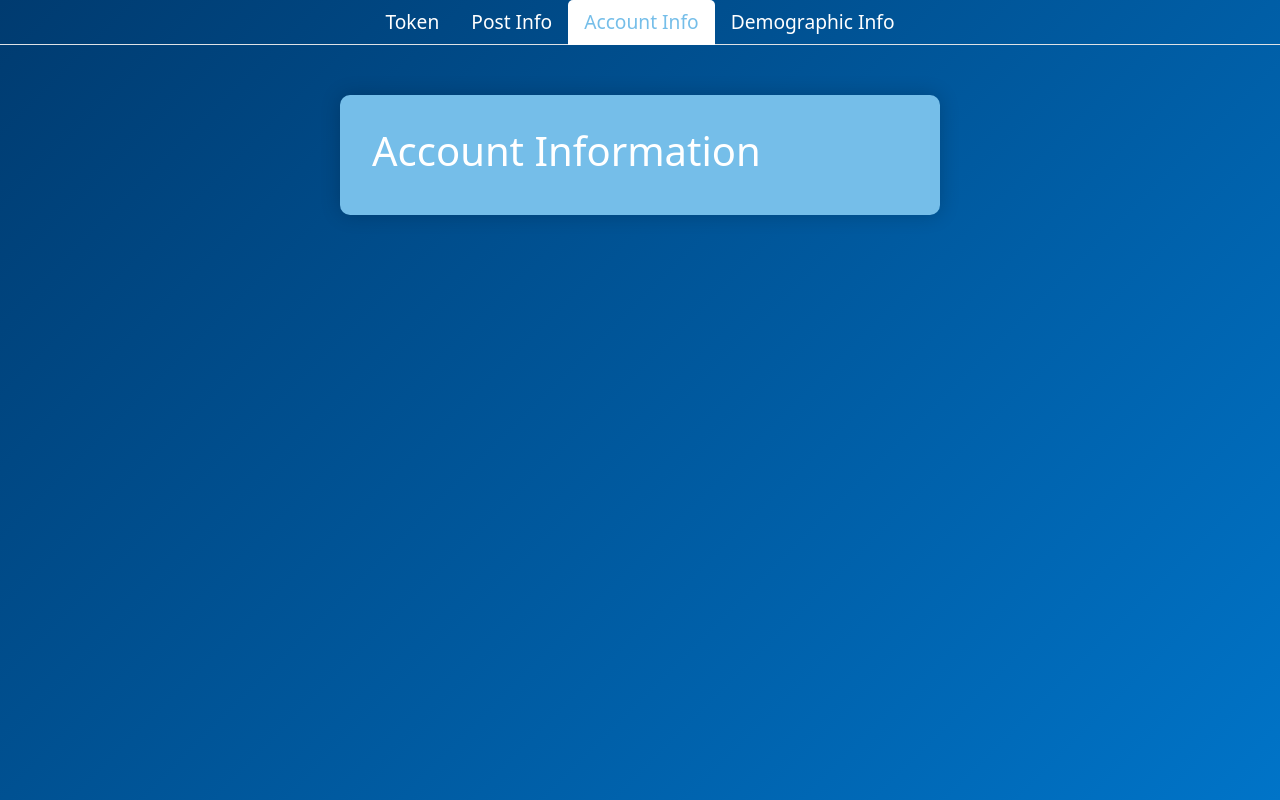
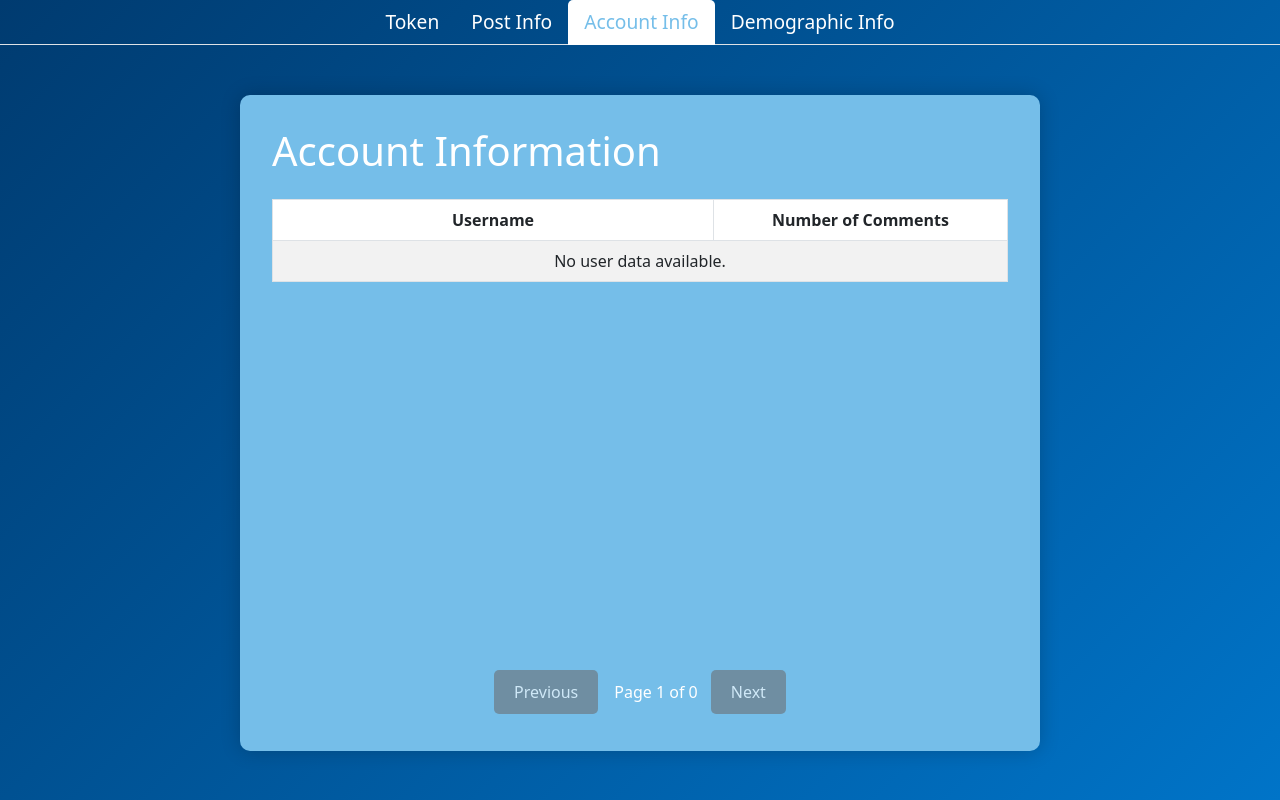
Before and after one commit to usd-cs/COMP-49X-24-25-Alumni-Association, a Django app: page /account-info/ in a window 1280 px wide. Run offline with Django 5.2, Linux system fonts and the light colour scheme; the visitor is signed in with stand-in values (Sample User, id 1).

Commit message:
Implemented the account info page

```diff
--- a/AlumniProject/AlumniProject/social_tracker/views.py
+++ b/AlumniProject/AlumniProject/social_tracker/views.py
@@ -16,6 +16,7 @@ from django.views.decorators.csrf import csrf_exempt
 from .models import Post
 from .models import AccessToken
 from .models import Comment
+from .models import InstagramUser
 
 import json
 
@@ -427,12 +428,17 @@ def export_csv_view(request):
 @login_required
 def account_info(request):
     """
-    Renders the account information page
+    Renders the account information page, displaying users sorted by comment count.
 
     Args:
         request (HttpRequest): The HTTP request object.
 
     Returns:
-        HttpResponse: The rendered account information HTML page.
+        HttpResponse: The rendered account information HTML page with user data.
     """
-    return render(request, "account_info.html")
+    # Fetch users, order by number of comments descending
+    users = InstagramUser.objects.order_by('-num_comments')
+    context = {
+        'users': users
+    }
+    return render(request, "account_info.html", context)
--- a/AlumniProject/AlumniProject/templates/account_info.html
+++ b/AlumniProject/AlumniProject/templates/account_info.html
@@ -20,7 +20,7 @@
 
     body {
       background: linear-gradient(135deg, #003b70, #0074c8);
-      height: 100vh;
+      min-height: 100vh;
       color: white;
       margin: 0;
       padding: 0;
@@ -44,7 +44,7 @@
       border-radius: 10px;
       box-shadow: 0 0 20px rgba(0,0,0,0.2);
       margin-top: 50px;
-      max-width: 600px;
+      max-width: 800px;
     }
 
     .btn {
@@ -57,6 +57,32 @@
     }
     .btn:hover {
       background-color: var(--immaculata-blue);
+    }
+
+    /* Add these styles to fix table layout inconsistency */
+    .table-fixed {
+      table-layout: fixed;
+      width: 100%;
+    }
+
+    .table-fixed th:first-child,
+    .table-fixed td:first-child {
+      width: 60%;
+    }
+
+    .table-fixed th:last-child,
+    .table-fixed td:last-child {
+      width: 40%;
+    }
+
+    /* Make sure rows take up space even when hidden */
+    .user-row.hidden {
+      display: none;
+    }
+
+    /* Ensure table maintains height during pagination */
+    .table-container {
+      min-height: 450px; /* Approximation for 10 rows + header */
     }
   </style>
 </head>
@@ -72,10 +98,91 @@
 
   <div class="container">
     <h1>Account Information</h1>
-    <!-- Content for Account Info will go here -->
+
+    <div class="table-responsive mt-4 table-container">
+      <table class="table table-striped table-bordered text-center table-fixed" style="background-color: var(--alcala-white); color: #000;">
+        <thead>
+          <tr>
+            <th>Username</th>
+            <th>Number of Comments</th>
+          </tr>
+        </thead>
+        <tbody id="userList">
+          {% if users %}
+            {% for user in users %}
+              <tr class="user-row">
+                <td>{{ user.username }}</td>
+                <td>{{ user.num_comments }}</td>
+              </tr>
+            {% endfor %}
+          {% else %}
+            <tr>
+              <td colspan="2">No user data available.</td>
+            </tr>
+          {% endif %}
+        </tbody>
+      </table>
+    </div>
+
+    <!-- Pagination Controls -->
+    <div class="d-flex justify-content-center mt-3">
+      <button id="prevBtn" class="btn btn-secondary me-2" onclick="changePage(-1)">Previous</button>
+      <span id="pageInfo" class="align-self-center mx-2 text-white">Page 1</span>
+      <button id="nextBtn" class="btn btn-secondary" onclick="changePage(1)">Next</button>
+    </div>
   </div>
 
   <!-- Bootstrap JS -->
   <script src="https://cdn.jsdelivr.net/npm/bootstrap@5.3.0/dist/js/bootstrap.bundle.min.js"></script>
+
+  <script>
+    // Simple pagination script
+    document.addEventListener('DOMContentLoaded', function() {
+      var rows = document.querySelectorAll('.user-row');
+      var pageSize = 10;
+      var currentPage = 1;
+      var totalPages = Math.ceil(rows.length / pageSize);
+
+      updatePageInfo();
+      updateButtonState();
+      showPage(currentPage);
+
+      function showPage(page) {
+        // Hide all rows by adding 'hidden' class
+        for (var i = 0; i < rows.length; i++) {
+          rows[i].classList.add('hidden');
+        }
+
+        // Show rows for current page by removing 'hidden' class
+        var start = (page - 1) * pageSize;
+        var end = start + pageSize;
+        for (var j = start; j < end && j < rows.length; j++) {
+          rows[j].classList.remove('hidden');
+        }
+      }
+
+      function updatePageInfo() {
+        document.getElementById('pageInfo').textContent = 'Page ' + currentPage + ' of ' + totalPages;
+      }
+
+      function updateButtonState() {
+        document.getElementById('prevBtn').disabled = (currentPage === 1);
+        document.getElementById('nextBtn').disabled = (currentPage === totalPages || totalPages === 0);
+      }
+
+      // Expose the changePage function to the global scope
+      window.changePage = function(direction) {
+        if (direction === 1 && currentPage < totalPages) {
+          currentPage++;
+        } else if (direction === -1 && currentPage > 1) {
+          currentPage--;
+        }
+
+        showPage(currentPage);
+        updatePageInfo();
+        updateButtonState();
+      };
+    });
+  </script>
 </body>
 </html>
```
